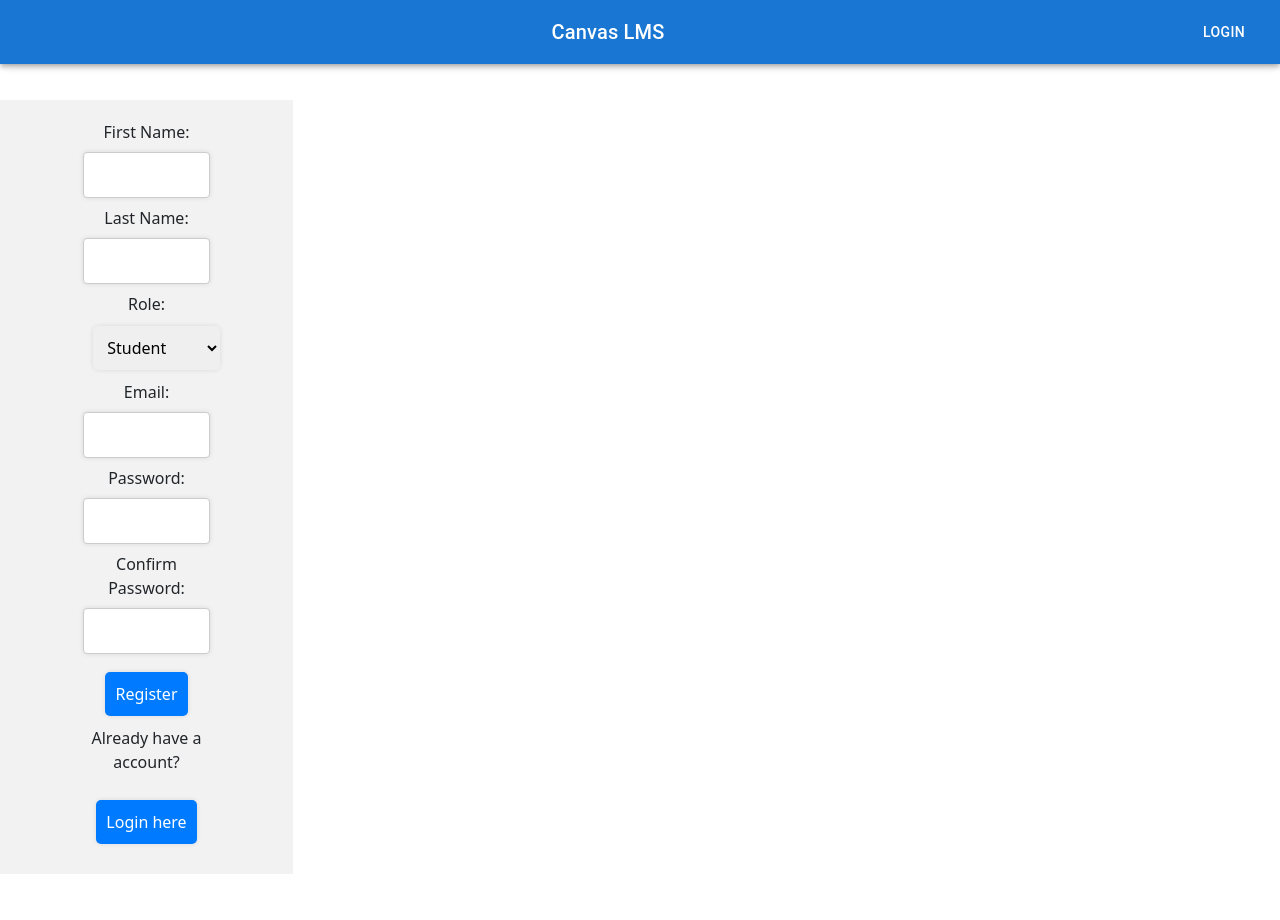
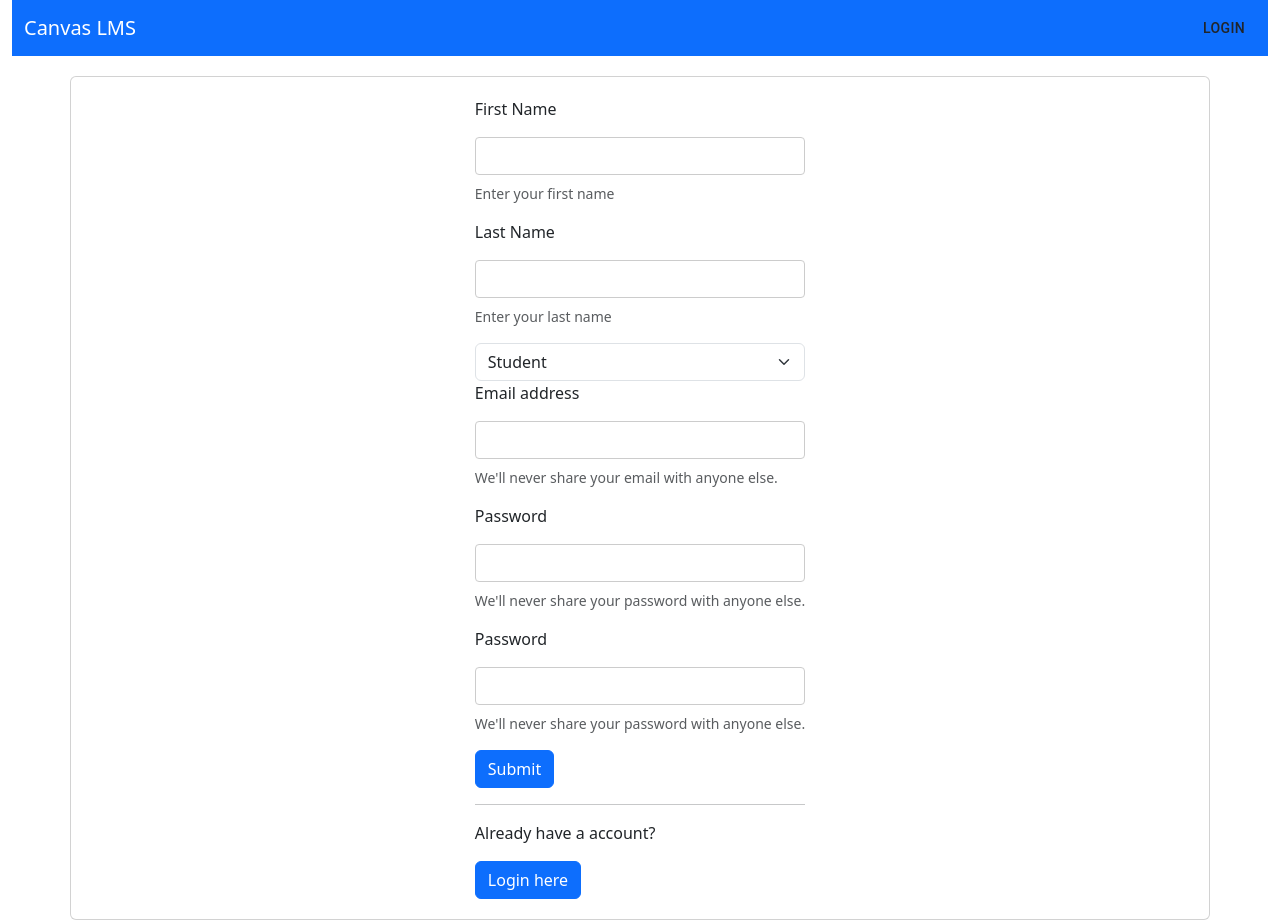
Before and after one commit to ndhamele/my-app, a React (Create React App) app: page / in a window 1280 px wide. Before the commit the page ends 874 px from the top, so only its background shows below. Built offline with nearby package versions, Linux system fonts and the light colour scheme.

Commit message:
Visual Changes

```diff
--- a/package.json
+++ b/package.json
@@ -5,7 +5,7 @@
   "dependencies": {
     "@emotion/react": "^11.11.1",
     "@emotion/styled": "^11.11.0",
-    "@mui/material": "^5.14.14",
+    "@mui/material": "^5.14.18",
     "@testing-library/jest-dom": "^5.17.0",
     "@testing-library/react": "^13.4.0",
     "@testing-library/user-event": "^13.5.0",
--- a/src/App.tsx
+++ b/src/App.tsx
@@ -27,15 +27,8 @@ function App() {
   };
   const navigate = useNavigate();
 
-  // get is Instructor and course Code
-  const isInstructor = localStorage.getItem('role') === 'Instructor';
+  const isInstructor = localStorage.getItem("role") === "Instructor";
 
-  // useEffect(() => {
-  //   if (authContext && !authContext.isLoggedIn) {
-  //     // If not logged in, redirect to login page
-  //     navigate('/login');
-  //   }
-  // }, [authContext, authContext?.isLoggedIn, navigate]);
   const newAssignment: Assignment = {
     id: 1,
     name: "New Assignment",
@@ -56,38 +49,58 @@ function App() {
   };
 
   return (
-      <div className="App">
-        <Box sx={{ flexGrow: 1 }}>
-          <AppBar>
-            <Toolbar>
-              <Typography variant="h6" component="div" sx={{ flexGrow: 1 }}>
+    <div className="container-fluid">
+      <nav className="navbar bg-primary" data-bs-theme="dark">
+        <div className="container-fluid">
+            <a className="navbar-brand" onClick={() => navigate("/")}>
             Canvas LMS
-              </Typography>
+          </a>
           {authContext?.isLoggedIn ? (
-                <Button color="inherit" onClick={authContext.logout}>Logout</Button>
+            <Button color="inherit" onClick={authContext.logout}>
+              Logout
+            </Button>
           ) : (
-                <Link to="/login" style={{ textDecoration: 'none', color: 'inherit' }}>
+            <Link
+              to="/login"
+              style={{ textDecoration: "none", color: "inherit" }}
+            >
               <Button color="inherit">Login</Button>
             </Link>
           )}
-            </Toolbar>
-          </AppBar>
-        </Box>
-        <div className={`content-container ${sidebarOpen ? 'sidebar-open' : 'sidebar-closed'}`}>
-        {authContext?.isLoggedIn && (
-          <Sidebar />
-          )}
+        </div>
+      </nav>
+      <div
+        className={`content-container ${
+          sidebarOpen ? "sidebar-open" : "sidebar-closed"
+        }`}
+      >
+        {authContext?.isLoggedIn && <Sidebar />}
         <Routes>
-          <Route path="/" element={<Registration onRegister={() => {}}/>} />
-          <Route path="/login" element={<Login />} /> {/* Pass handleLogin to Login component */}
-          <Route path="/dashboard" element={<CanvasLMS {...canvasLMSProps}/>} />
-          {/* <Route path="/course" element={<CourseModule />} /> */}
-          <Route path="/assignments/:courseCode" element={<AssignmentList isInstructor={isInstructor} />} />
-          <Route path="/assignments/:course/:id" element={<AssignmentDetail />} />
-          <Route path="/assignments/:course/:assignmentId/notifications" element={<ModifyNotification/>} />
-          <Route path="/assignments/:courseCode/:assignmentId/edit" element={<EditAssignment />} />
+          <Route path="/" element={<Registration onRegister={() => {}} />} />
+          <Route path="/login" element={<Login />} />{" "}
+          {/* Pass handleLogin to Login component */}
+          <Route
+            path="/dashboard"
+            element={<CanvasLMS {...canvasLMSProps} />}
+          />
+          <Route path="/course" element={<CourseModule />} />
+          <Route
+            path="/assignments/:courseCode"
+            element={<AssignmentList isInstructor={isInstructor} />}
+          />
+          <Route
+            path="/assignments/:course/:id"
+            element={<AssignmentDetail />}
+          />
+          <Route
+            path="/notifications/:assignmentId"
+            element={<ModifyNotification />}
+          />
           {isInstructor && (
-            <Route path="/assignments/:courseCode/new" element={<AssignmentList isInstructor={isInstructor} />} />
+            <Route
+              path="/assignments/:courseCode/new"
+              element={<AssignmentList isInstructor={isInstructor} />}
+            />
           )}
         </Routes>
       </div>
--- a/src/Login.tsx
+++ b/src/Login.tsx
@@ -39,35 +39,22 @@ function Login() {
   };
 
   return (
-    <div className="Login">
-      <div className="login-container">
-        <form onSubmit={handleSubmit}>
-          <h1>Canvas Login</h1>
-          <label>
-            Email:
-            <input
-              type="email"
-              value={email}
-              onChange={(e) => setEmail(e.target.value)}
-              className="Registration-input"
-            />
-          </label>
-          <br />
-          <label>
-            Password:
-            <input
-              type="password"
-              value={password}
-              onChange={(e) => setPassword(e.target.value)}
-              className="Registration-input"
-            />
-          </label>
-          <br />
-          <button type="submit" className="Registration-button">Login</button>
-          {error && <div>{error}</div>}
-        </form>
-      </div>
-    </div>
+    <form className="container w-auto card" style={{marginTop: 20}} onSubmit={handleSubmit}>
+  <div className="mb-3">
+    <label htmlFor="exampleInputEmail1" className="form-label">Email address</label>
+    <input type="email" value={email}
+              onChange={(e) => setEmail(e.target.value)} className="form-control" id="exampleInputEmail1" aria-describedby="emailHelp" />
+    <div id="emailHelp" className="form-text">We'll never share your email with anyone else.</div>
+  </div>
+  <div className="mb-3">
+    <label htmlFor="exampleInputPassword1" className="form-label">Password</label>
+    <input type="password" value={password}
+              onChange={(e) => setPassword(e.target.value)} className="form-control" id="exampleInputPassword1" />
+  </div>
+  <button type="submit" style={{marginBottom:20}}className="btn btn-primary">Login</button>
+  {error && <div>{error}</div>}
+</form>
+
   );
 }
 
--- a/src/Notification.tsx
+++ b/src/Notification.tsx
@@ -1,4 +1,4 @@
-import { FitScreen } from "@mui/icons-material";
+// import { FitScreen } from "@mui/icons-material";
 import { AuthContext } from "./AuthContext";
 import React, { useState, useEffect } from "react";
 import { useNavigate, useParams } from "react-router-dom";
--- a/src/Registration.tsx
+++ b/src/Registration.tsx
@@ -69,7 +69,46 @@ function Registration({ onRegister = () => {}}: RegistrationProps) {
 }, [redirectToLogin, navigate]);
 
   return (
-    <div className="Registration">
+    <div className="container card" style={{marginTop:20}}>
+    <form onSubmit={handleSubmit} className="conatiner w-auto" style={{marginTop:20}}>
+  <div className="mb-3">
+    <label htmlFor="firstName" className="form-label">First Name</label>
+    <input type="text"  value={firstName} onChange={(e) => setFirstName(e.target.value)} className="form-control" id="firstName"/>
+    <div className="form-text">Enter your first name</div>
+  </div>
+  <div className="mb-3">
+    <label htmlFor="lastName" className="form-label">Last Name</label>
+    <input type="text" value={lastName} onChange={(e) => setLastName(e.target.value)} className="form-control" id="lastName"/>
+    <div className="form-text">Enter your last name</div>
+  </div>
+  <select value={role} onChange={(e) => setRole(e.target.value)} className="form-select" aria-label="Default select example">
+  <option value="Student">Student</option>
+  <option value="Professor">Professor</option>
+</select>
+  <div className="mb-3">
+    <label htmlFor="email" className="form-label">Email address</label>
+    <input type="email" value={email} onChange={(e) => setEmail(e.target.value)} className="form-control" id="email" aria-describedby="emailHelp"/>
+    <div id="emailHelp" className="form-text">We'll never share your email with anyone else.</div>
+  </div>
+  <div className="mb-3">
+    <label htmlFor="exampleInputPassword1" className="form-label">Password</label>
+    <input type="password" value={password} onChange={(e) => setPassword(e.target.value)} className="form-control" id="exampleInputPassword1"/>
+    <div id="passwordHelp" className="form-text">We'll never share your password with anyone else.</div>
+  </div>
+  <div className="mb-3">
+    <label htmlFor="exampleInputPassword1" className="form-label">Password</label>
+    <input type="password" value={confirmPassword} onChange={(e) => setConfirmPassword(e.target.value)} className="form-control" id="exampleInputPassword1"/>
+    <div id="passwordHelp" className="form-text">We'll never share your password with anyone else.</div>
+  </div>
+  <button type="submit" className="btn btn-primary">Submit</button>
+  {error && <p className="Registration-error">{error}</p>}
+        <hr/>
+        <p>Already have a account?</p>
+        <button className="btn btn-primary" style={{marginBottom:20}} onClick={handleLoginRedirect} >
+            Login here
+        </button>
+</form>
+    {/* <div className="Registration">
       <form onSubmit={handleSubmit}>
         <label>
           First Name:
@@ -110,8 +149,8 @@ function Registration({ onRegister = () => {}}: RegistrationProps) {
         <button className="Registration-button" onClick={handleLoginRedirect} >
             Login here
         </button>
-        {/* <a href="/login" className="Registration-button">Login here</a> */}
       </form>
+    </div> */}
     </div>
   );
 }
```
Also changed, not shown: 1 other file (tests, documents, lock files or other folders). Lines whose indentation alone changed are shown as unchanged.
